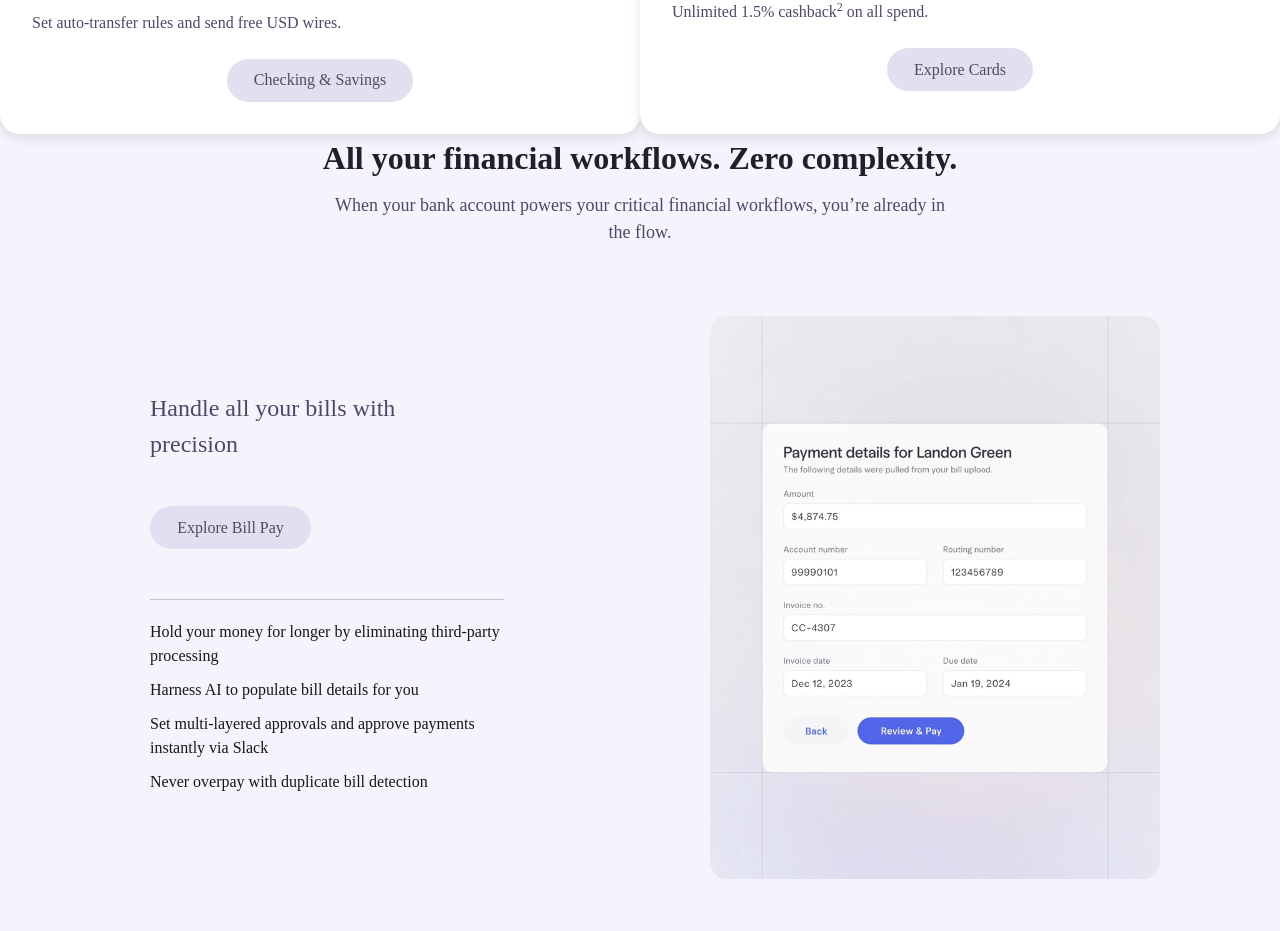
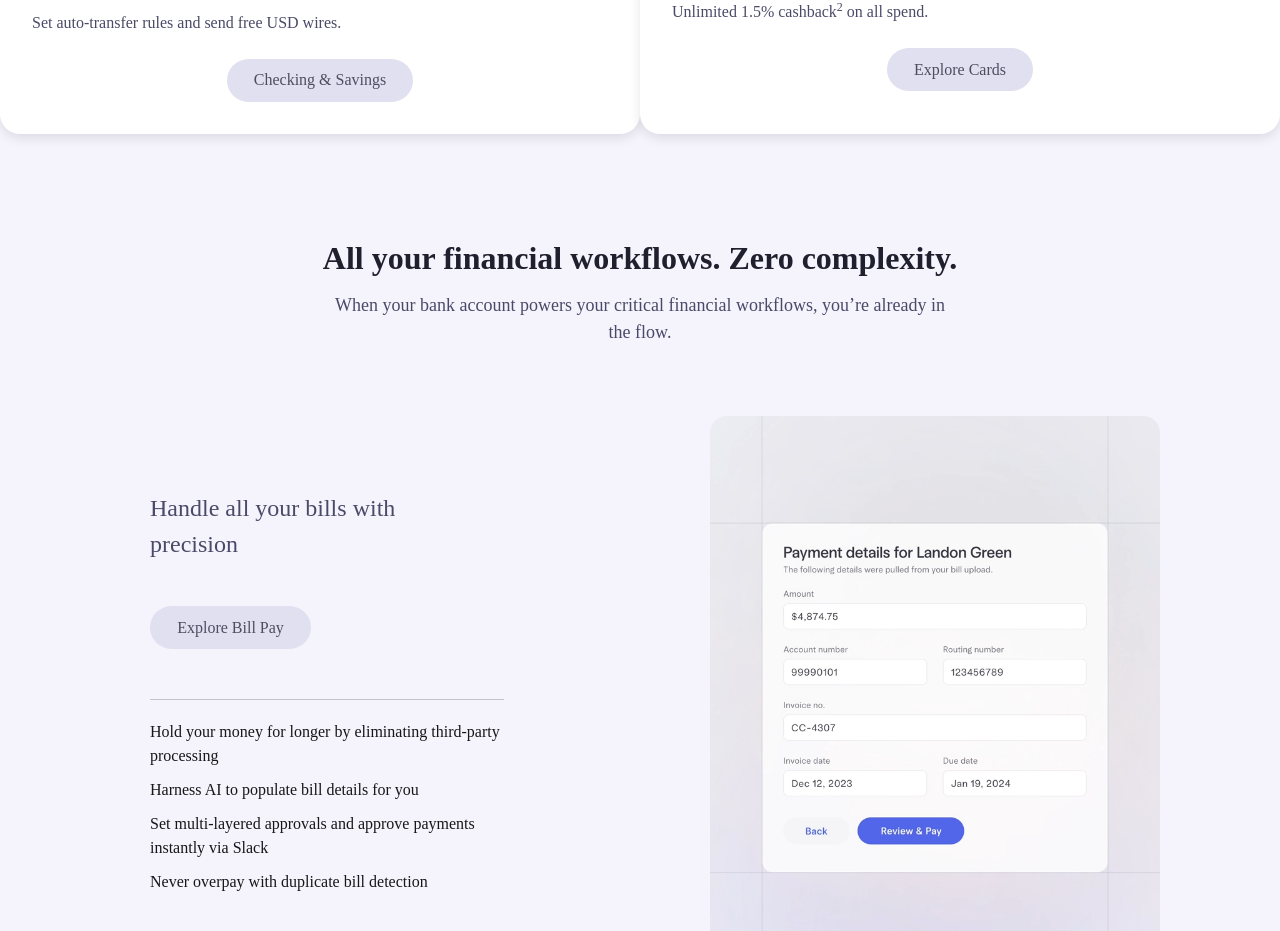
Before and after one commit to daves-impact/Mecury-clone, a Next.js app: page / in a window 1280 px wide. Shown: the part 3064-3995 px from the top of the page. Built offline with nearby package versions, Linux system fonts and the light colour scheme.

Commit message:
Update FinancialFeature.module.css

```diff
--- a/src/app/styles/FinancialFeature.module.css
+++ b/src/app/styles/FinancialFeature.module.css
@@ -18,7 +18,7 @@
     font-weight: 700;
     color: #1f1f2e;
     margin-bottom: 10px;
-/*     padding-top: 100px; */
+    padding-top: 100px;
     text-align: center;
     font-family: 'Montserrat';
   }
```
